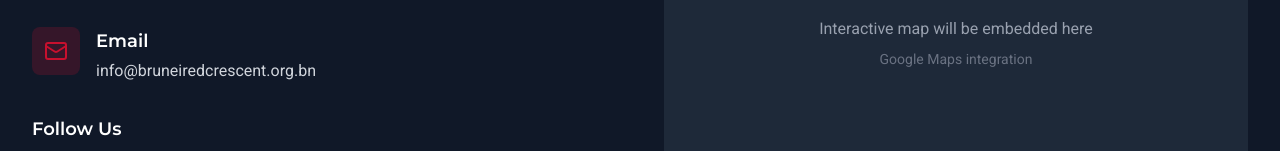
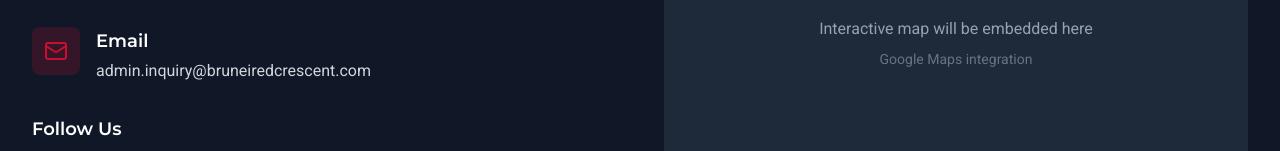
Before and after one commit to Khairul-Ikhwan23/brc-landing-page, a Next.js app: page / in a window 1280 px wide. Shown: the part 4701-4852 px from the top of the page. Built offline with nearby package versions, Linux system fonts and the light colour scheme.

Commit message:
Changed contact email to 'admin.inquiry@bruneiredcrescent.com'

```diff
--- a/src/components/About.tsx
+++ b/src/components/About.tsx
@@ -108,7 +108,7 @@ export default function About() {
           className="text-center mt-12"
         >
           <a
-            href="brc-landing-page/history"
+            href="/history"
             className="btn-secondary inline-flex items-center gap-2"
           >
             Read More About Our History
--- a/src/components/Contact.tsx
+++ b/src/components/Contact.tsx
@@ -19,8 +19,8 @@ const contactInfo = [
   {
     icon: Mail,
     label: 'Email',
-    value: 'info@bruneiredcrescent.org.bn',
-    href: 'mailto:info@bruneiredcrescent.org.bn'
+    value: 'admin.inquiry@bruneiredcrescent.com',
+    href: 'mailto:admin.inquiry@bruneiredcrescent.com'
   }
 ]
 
--- a/src/components/Hero.tsx
+++ b/src/components/Hero.tsx
@@ -51,7 +51,7 @@ export default function Hero() {
             </motion.a>
 
             <motion.a
-              href="brc-landing-page/donate"
+              href="/donate"
               className="btn-secondary text-lg px-8 py-4"
               whileHover={{ scale: 1.05 }}
               whileTap={{ scale: 0.95 }}
```
